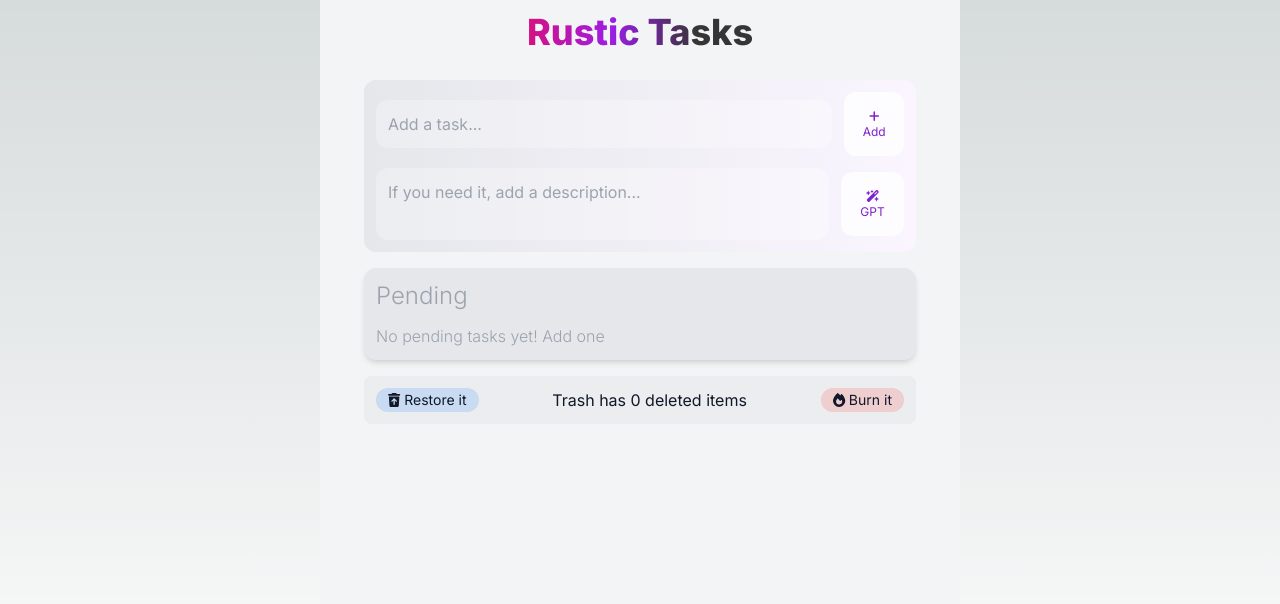
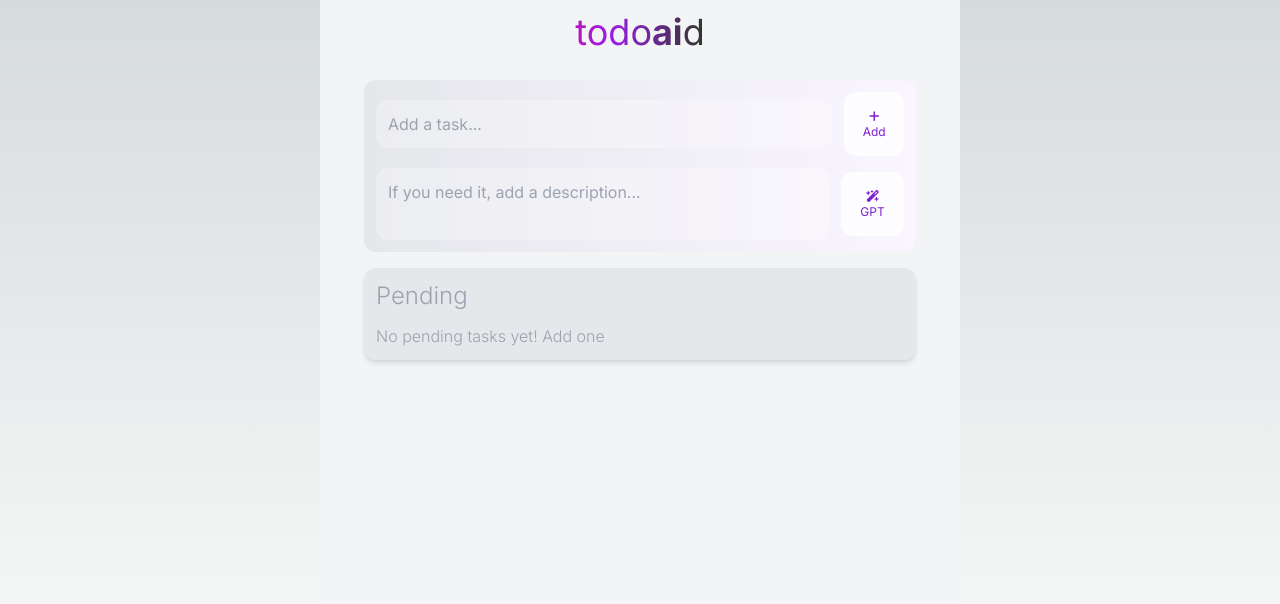
Before and after one commit to sauloco/rustic-todo, a Next.js app: page / in a window 1280 px wide. Shown: the top 604 px of the page. Built offline with nearby package versions, Linux system fonts and the light colour scheme.

Commit message:
hiding Trash when there is no deleted task

```diff
--- a/src/pages/components/Trash.tsx
+++ b/src/pages/components/Trash.tsx
@@ -9,7 +9,8 @@ interface TrashProps {
 }
 
 const Trash: React.FC<TrashProps> = ({items, onBurn, onRestore}) => {
-	return <div
+	return (!!items?.length ?
+			<div
 				className={`
 							sticky
 							bottom-0
@@ -69,7 +70,9 @@ const Trash: React.FC<TrashProps> = ({items, onBurn, onRestore}) => {
 					<FontAwesomeIcon icon={faFire}/>
 					<span className={'sm:inline hidden'}>&nbsp;Burn {items?.length > 1 ? 'them' : 'it'}</span>
 				</button>
-	</div>;
+			</div>
+			: null
+	)
 }
 
 export default Trash
--- a/src/pages/index.tsx
+++ b/src/pages/index.tsx
@@ -132,7 +132,6 @@ const Home: React.FC = () => {
 		>
 			<h1
 				className={`
-					font-extrabold
 					text-4xl
 					text-center
 					my-3
@@ -146,8 +145,7 @@ const Home: React.FC = () => {
 					to-60%
 					to-[#353535]
 					dark:to-[#F7F7F7]
-				`}>Rustic
-				Tasks</h1>
+				`}>todo<b>ai</b>d</h1>
 			<ItemInput onSave={handleItemSave} onAiGenerate={handleChatGPTItemSave} enabled={!isLoading}/>
 			<TaskList title={`Pending ${filterPending().length ? filterPending().length : ''}`} items={filterPending()}
 			          onItemChange={handleItemChange}
```
Lines whose indentation alone changed are shown as unchanged.
